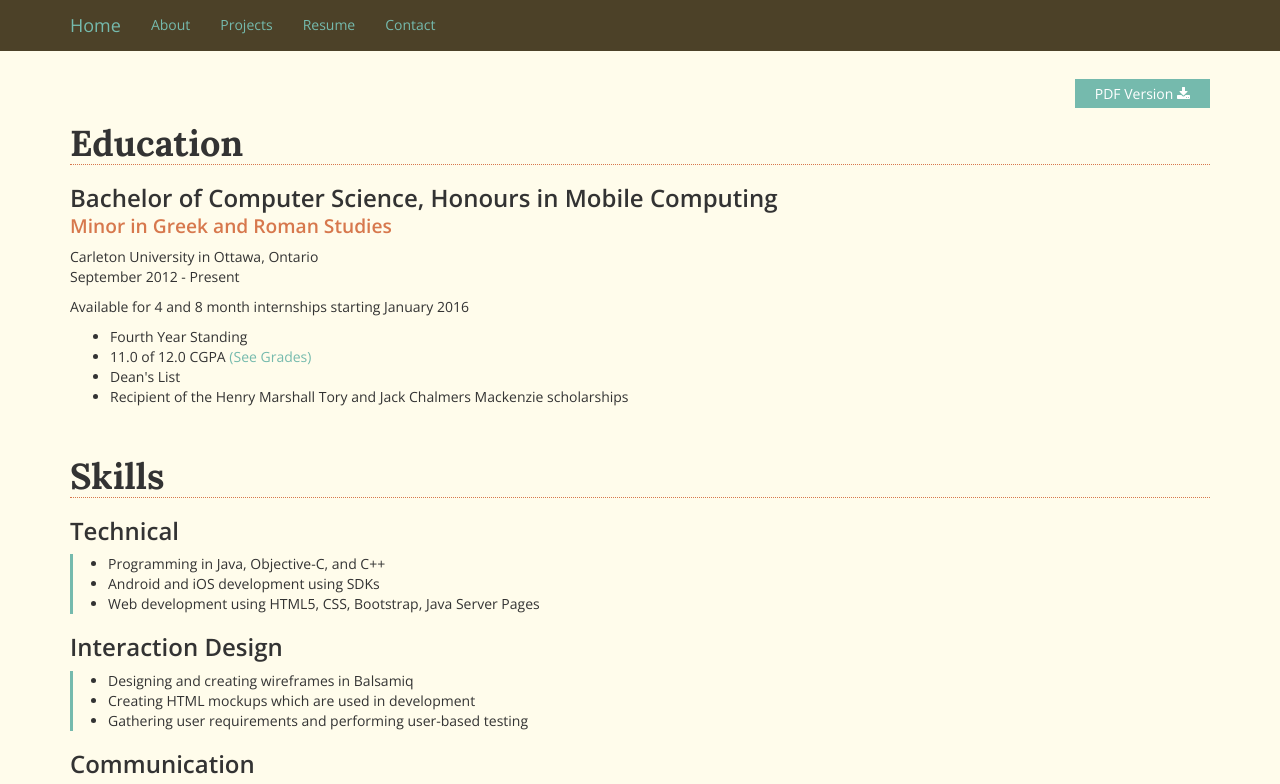
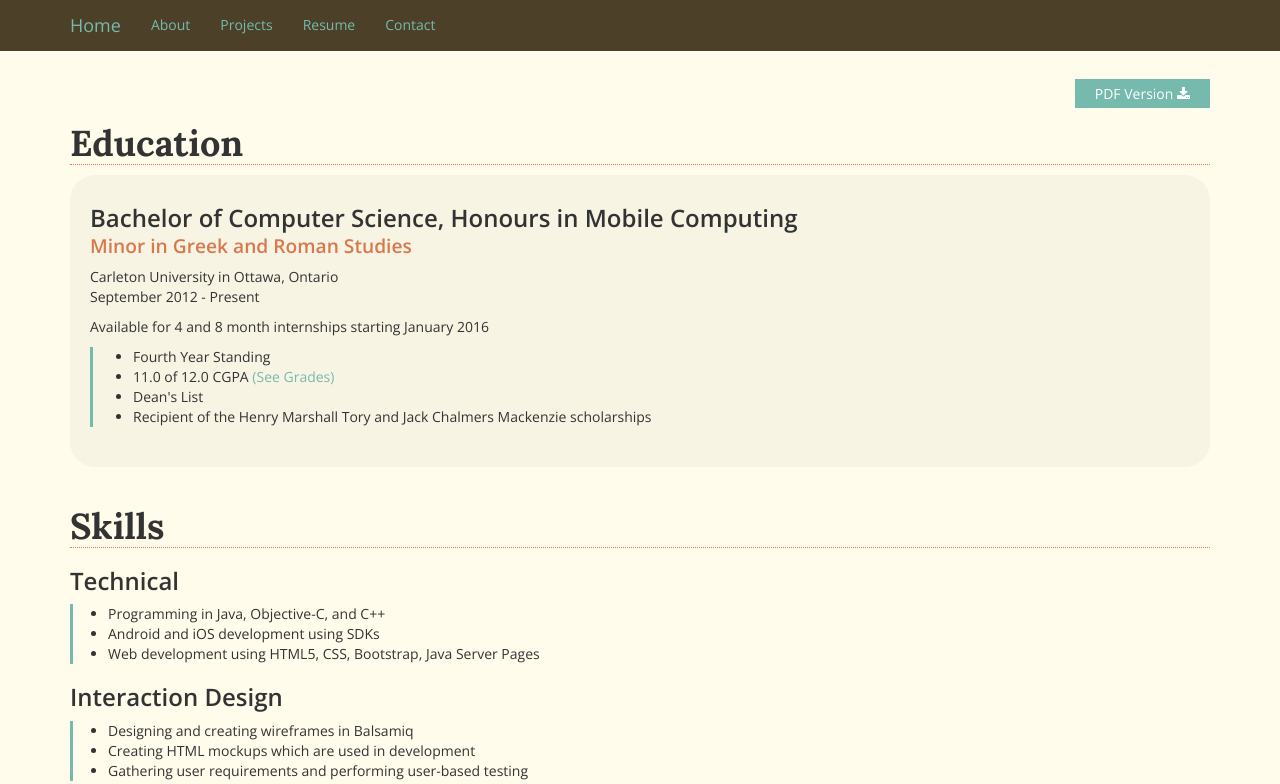
Before and after one commit to lindsaybangs/lindsaybangs-version2, a plain HTML site: page html/resume.html in a window 1280 px wide. Shown: the top 784 px of the page. Drawn offline with nearby package versions, Linux system fonts and the light colour scheme.

Commit message:
Added box around education section

```diff
--- a/css/resume.css
+++ b/css/resume.css
@@ -5,6 +5,21 @@ h3.subtitle {}
 h3 span.subtitle {
 	color: #d7784d;
 	font-size: 0.8em;
+}
+
+div.gen-section {
+		background: #f7f4e3;
+
+		padding-top: 10px;
+		padding-left: 20px;
+		padding-right: 20px;
+		padding-bottom: 30px;
+
+		border-radius: 25px;
+}
+
+div.gen-section ul {
+	border-left: solid #75baad;
 }
 
 div.exp-section {
--- a/html/resume.html
+++ b/html/resume.html
@@ -48,6 +48,7 @@
     </div>
 
     <h2 class="h1">Education</h2>
+    <div class="gen-section">
   	  <h3>Bachelor of Computer Science, Honours in Mobile Computing <br />
          <span class="subtitle">Minor in Greek and Roman Studies</span></h3>
       <p>Carleton University in Ottawa, Ontario <br />
@@ -59,6 +60,7 @@
         <li> Dean's List </li>
         <li> Recipient of the Henry Marshall Tory and Jack Chalmers Mackenzie scholarships </li>
       </ul>
+    </div>
 
     <br />
     <h2 class="h1">Skills</h2>
```
Lines whose indentation alone changed are shown as unchanged.
